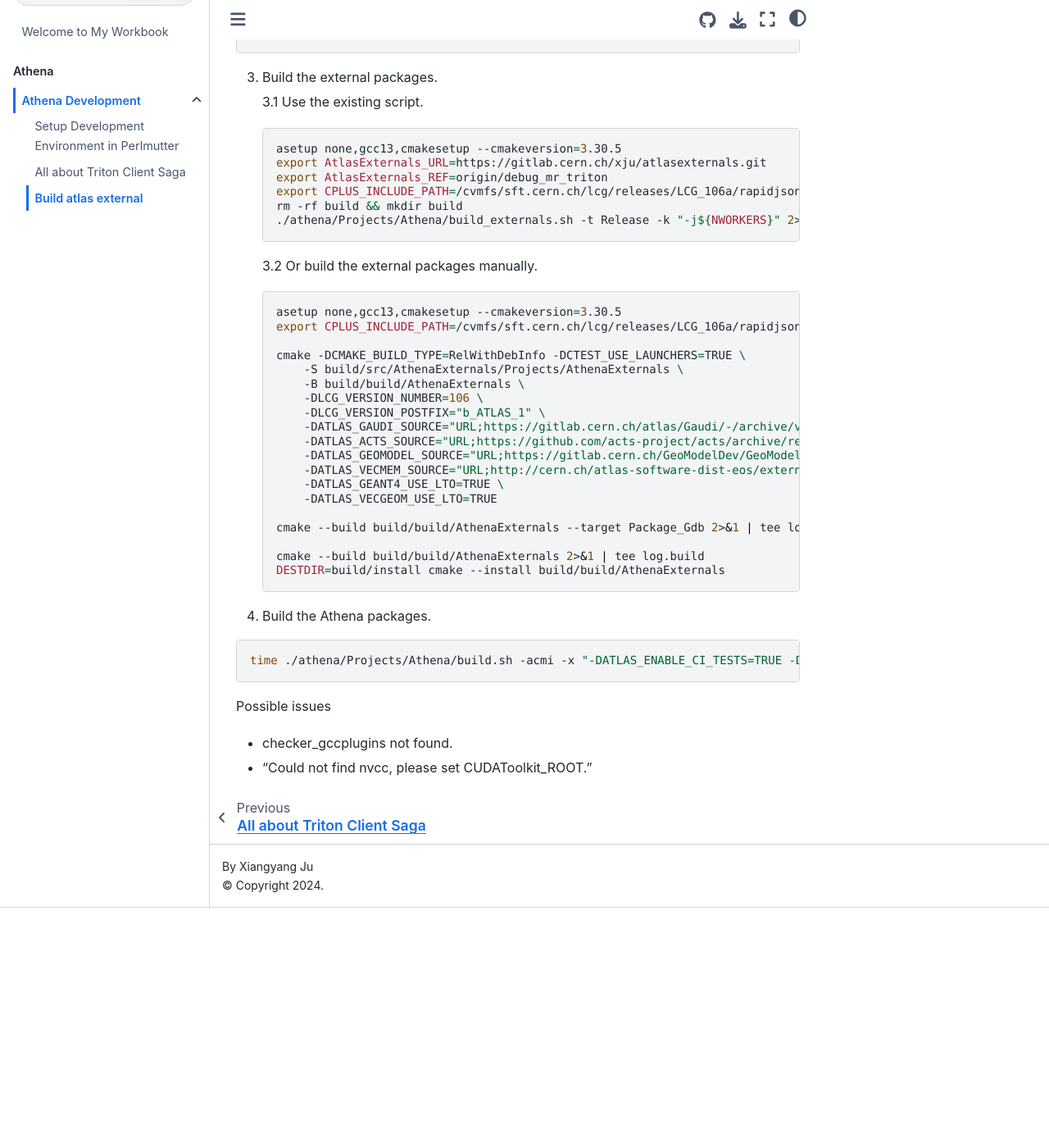
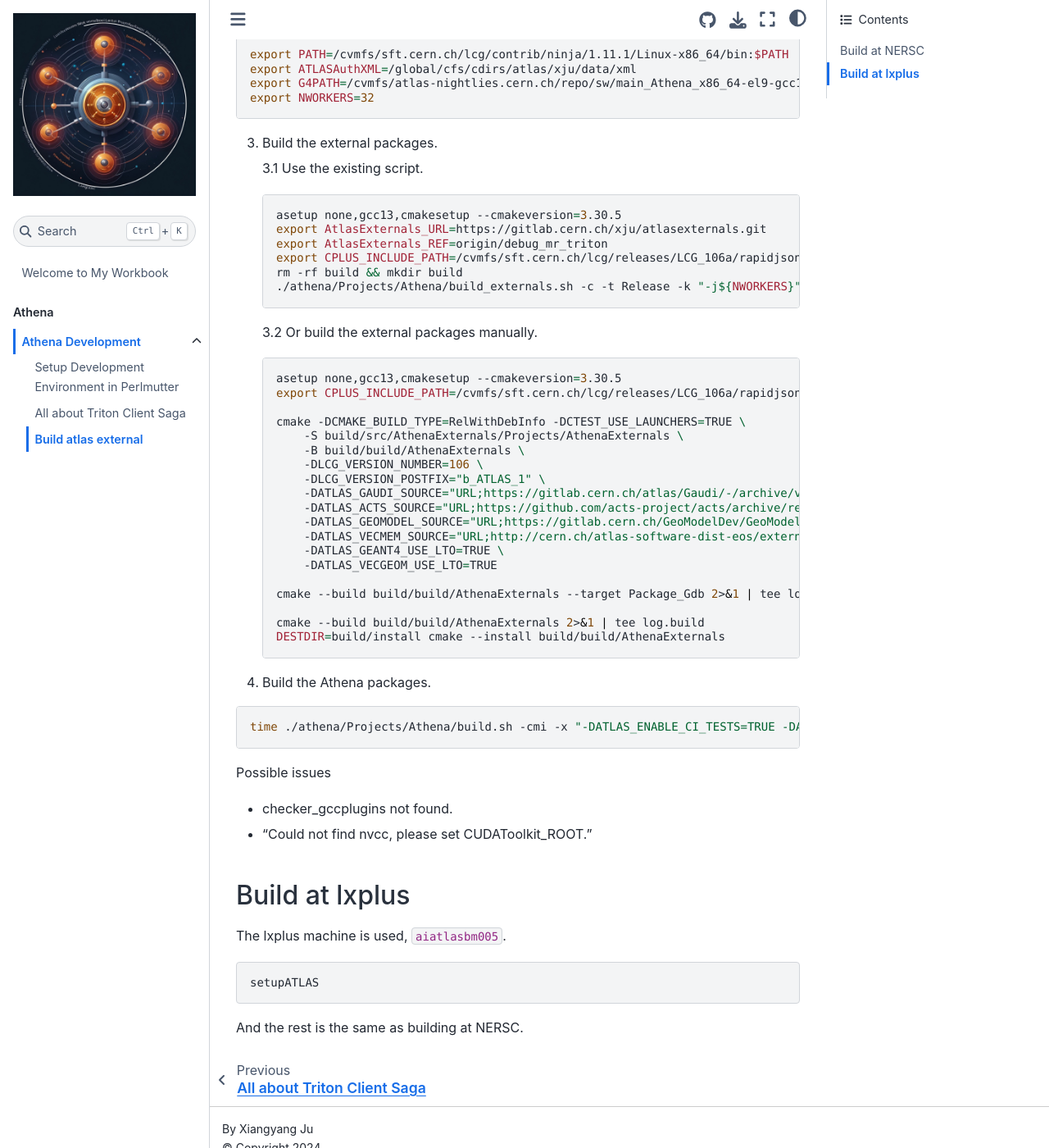
Before and after one commit to xju2/workbook, a Jupyter Book: the page built from book/athena/build_atlasexternal.md, in a window 1280 px wide and 1400 px high, scrolled down 545 px. Shown: the whole window at 82% size. Built offline with Jupyter Book 1.0.4 settings and Sphinx 7.4.7 and the Sphinx Book theme 1.1.4, drawn with Linux system fonts in a browser that asks for light colours; before the commit the page ends 1652 px from its top, so only the background shows below that.

Commit message:
new commands

````diff
--- a/book/athena/build_atlasexternal.md
+++ b/book/athena/build_atlasexternal.md
@@ -1,5 +1,6 @@
 # Build atlas external
 
+## Build at NERSC
 The following instructions are for building the ATLAS external packages at NERSC
 using the container `docexoty/alma9-atlasos-dev`. The container is built with
 the [Dockerfile](https://github.com/xju2/dockers/blob/main/HEP/atlas/alma9_cpu/Dockerfile).
@@ -33,7 +34,7 @@ export NWORKERS=32
     export AtlasExternals_REF=origin/debug_mr_triton
     export CPLUS_INCLUDE_PATH=/cvmfs/sft.cern.ch/lcg/releases/LCG_106a/rapidjson/1.1.0/x86_64-el9-gcc13-opt/include:$CPLUS_INCLUDE_PATH
     rm -rf build && mkdir build
-    ./athena/Projects/Athena/build_externals.sh -t Release -k "-j${NWORKERS}" 2>&1 | tee build/log.external.txt
+    ./athena/Projects/Athena/build_externals.sh -c -t Release -k "-j${NWORKERS}" 2>&1 | tee build/log.external.txt
     ```
 
     3.2 Or build the external packages manually.
@@ -61,9 +62,17 @@ export NWORKERS=32
 
 4. Build the Athena packages.
 ```bash
-time ./athena/Projects/Athena/build.sh -acmi -x "-DATLAS_ENABLE_CI_TESTS=TRUE -DATLAS_EXTERNAL=${ATLASAuthXML} -DCMAKE_EXPORT_COMPILE_COMMANDS=TRUE " -k "-j${NWORKERS}" 2>&1 | tee build/log.build.athena.txt
+time ./athena/Projects/Athena/build.sh -cmi -x "-DATLAS_ENABLE_CI_TESTS=TRUE -DATLAS_EXTERNAL=${ATLASAuthXML} -DCMAKE_EXPORT_COMPILE_COMMANDS=TRUE " -k "-j${NWORKERS}" 2>&1 | tee build/log.build.athena.txt
 ```
 
 Possible issues
 - checker_gccplugins not found.
 - "Could not find nvcc, please set CUDAToolkit_ROOT."
+
+## Build at lxplus
+The lxplus machine is used, `aiatlasbm005`.
+
+```bash
+setupATLAS
+```
+And the rest is the same as building at NERSC.
````
